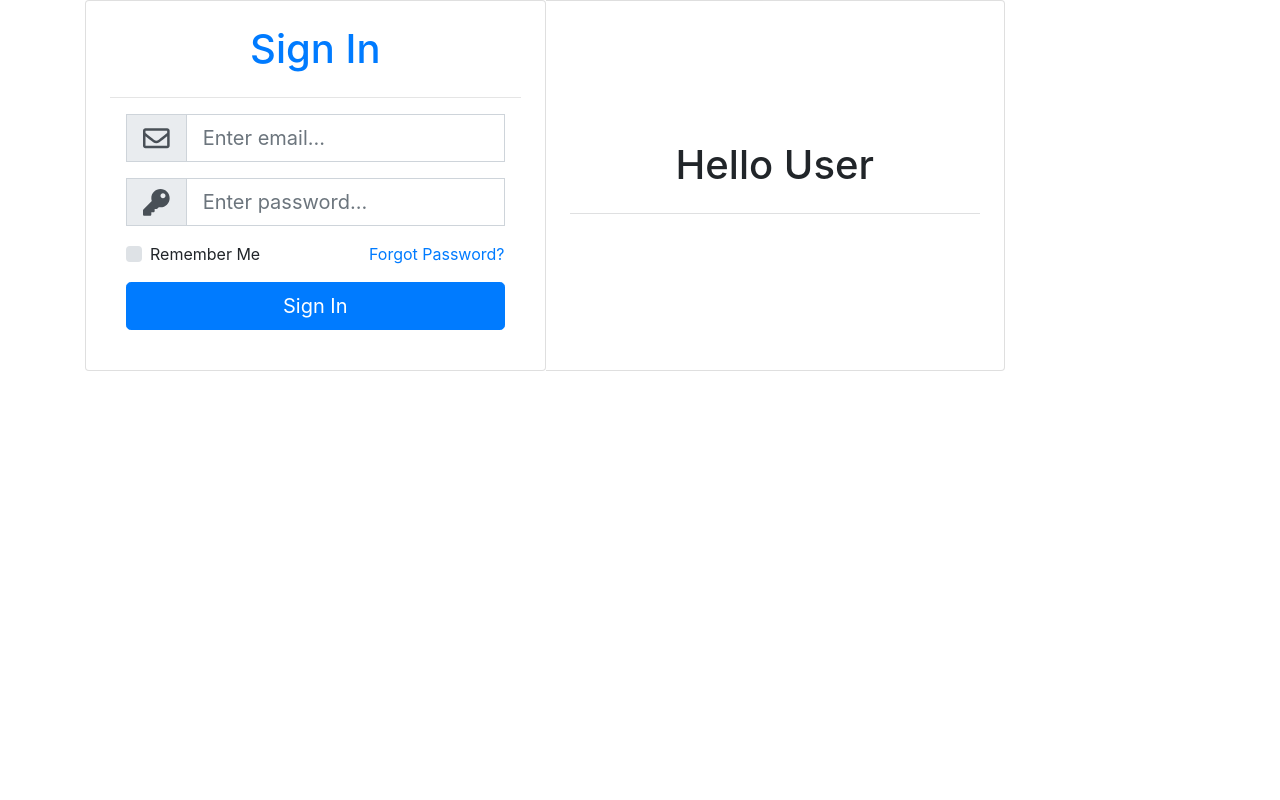
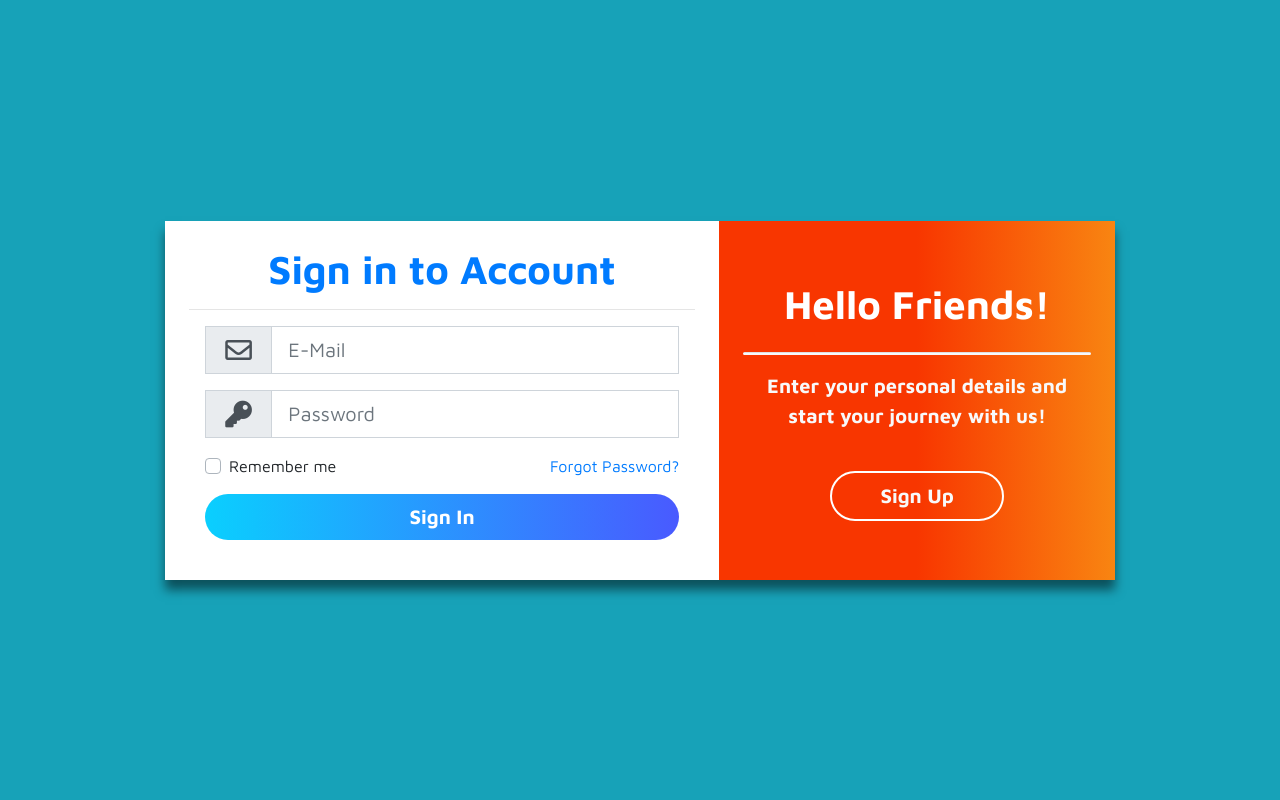
Before and after one commit to AbhayWebDev/php-projects, a PHP site: page / in a window 1280 px wide. Run offline with PHP 8.4, Linux system fonts and the light colour scheme; some libraries are stand-ins or nearby versions.

Commit message:
css file

```diff
--- /dev/null
+++ b/css/style.css
@@ -0,0 +1,48 @@
+@import url("https://fonts.googleapis.com/css?family=Maven+Pro:400,500,600,700,800,900&display=swap");
+* {
+    margin: 0;
+    padding: 0;
+    box-sizing: border-box;
+    font-family: "Maven Pro", sans-serif;
+}
+
+.wrapper {
+    height: 100vh;
+}
+
+.myColor {
+    background-image: linear-gradient(to right, #f83600 50%, #f9d423 150%);
+}
+
+.myShadow {
+    box-shadow: 0 10px 10px rgba(0, 0, 0, 0.5);
+}
+
+.myBtn {
+    border-radius: 50px;
+    font-weight: bold;
+    font-size: 20px;
+    background-image: linear-gradient(to right, #0acffe 0%, #495aff 100%);
+    border: none;
+}
+
+.myBtn:hover {
+    background-image: linear-gradient(to right, #495aff 0%, #0acffe 100%);
+}
+
+.myHr {
+    height: 2px;
+    border-radius: 100px;
+}
+
+.myLinkBtn {
+    border-radius: 100px;
+    width: 50%;
+    border: 2px solid #fff;
+}
+
+@media (max-width: 720px) {
+    .wrapper {
+        margin: 2px;
+    }
+}
--- a/index.php
+++ b/index.php
@@ -1,67 +1,148 @@
 <!DOCTYPE html>
 <html lang="en">
+
 <head>
-    <meta charset="UTF-8">
-    <meta http-equiv="X-UA-Compatible" content="IE=edge">
-    <meta name="viewport" content="width=device-width, initial-scale=1.0">
-    <title>Login</title>
-    <link rel="stylesheet" href="https://maxcdn.bootstrapcdn.com/bootstrap/4.0.0/css/bootstrap.min.css" integrity="sha384-Gn5384xqQ1aoWXA+058RXPxPg6fy4IWvTNh0E263XmFcJlSAwiGgFAW/dAiS6JXm" crossorigin="anonymous">
+    <meta charset="UTF-8" />
+    <meta name="viewport" content="width=device-width, initial-scale=1.0" />
+    <title>User Management System</title>
+    <!-- Bootstrap 4 CSS CDN -->
+    <link rel="stylesheet" href="https://cdnjs.cloudflare.com/ajax/libs/twitter-bootstrap/4.5.2/css/bootstrap.min.css" />
+    <!-- Fontawesome CSS CDN -->
+    <link rel="stylesheet" href="https://cdnjs.cloudflare.com/ajax/libs/font-awesome/5.14.0/css/all.min.css" />
+    <!-- Custom stylesheet -->
+    <link rel="stylesheet" href="css/style.css" />
 </head>
-<body>
 
+<body class="bg-info">
     <div class="container">
-        <div class="row jsutify-content-center wrapper" id="login-box">
-            <div class="col-lg-10 my-auto">
-                <div class="card-group">
-                    <div class="card rounded p-4">
-                        <h1 class="text-center text-primary">Sign In</h1>
-                        <hr class="my-3">
+        <!-- Login Form Start -->
+        <div class="row justify-content-center wrapper" id="login-box">
+            <div class="col-lg-10 my-auto myShadow">
+                <div class="row">
+                    <div class="col-lg-7 bg-white p-4">
+                        <h1 class="text-center font-weight-bold text-primary">Sign in to Account</h1>
+                        <hr class="my-3" />
                         <form action="#" method="post" class="px-3" id="login-form">
                             <div class="input-group input-group-lg form-group">
                                 <div class="input-group-prepend">
-                                    <span class="input-group-text rounded-0">
-                                        <i class="far fa-envelope fa-lg"></i>
-                                    </span>
+                                    <span class="input-group-text rounded-0"><i class="far fa-envelope fa-lg fa-fw"></i></span>
                                 </div>
-                                <input type="email" name="email" id="email" class="form-control rounded-0" placeholder="Enter email..." required>
+                                <input type="email" id="email" name="email" class="form-control rounded-0" placeholder="E-Mail" required />
                             </div>
                             <div class="input-group input-group-lg form-group">
                                 <div class="input-group-prepend">
-                                    <span class="input-group-text rounded-0">
-                                        <i class="fas fa-key fa-lg"></i>
-                                    </span>
+                                    <span class="input-group-text rounded-0"><i class="fas fa-key fa-lg fa-fw"></i></span>
                                 </div>
-                                <input type="password" name="password" id="password" class="form-control rounded-0" placeholder="Enter password..." required>
+                                <input type="password" id="password" name="password" class="form-control rounded-0" minlength="5" placeholder="Password" required autocomplete="off" />
                             </div>
-                            <div class="form-group">
+                            <div class="form-group clearfix">
                                 <div class="custom-control custom-checkbox float-left">
-                                    <input type="checkbox" name="rem" id="customCheck" class="custom-control-input">
-                                    <label for="customCheck" class="custom-control-label">Remember Me</label>
+                                    <input type="checkbox" class="custom-control-input" id="customCheck" name="rem" />
+                                    <label class="custom-control-label" for="customCheck">Remember me</label>
                                 </div>
                                 <div class="forgot float-right">
                                     <a href="#" id="forgot-link">Forgot Password?</a>
                                 </div>
-                                <div class="clearfix"></div>
                             </div>
                             <div class="form-group">
-                                <input type="submit" value="Sign In" id="login-btn" class="btn btn-primary btn-lg btn-block">
+                                <input type="submit" id="login-btn" value="Sign In" class="btn btn-primary btn-lg btn-block myBtn" />
                             </div>
                         </form>
-                    </div> <!--Left Card-->
-
-                    <div class="card justify-content-center rounded-right cardColor p-4">
-                        <h1 class="text-center">Hello User</h1>
-                        <hr class="my-3 bg-light">
+                    </div>
+                    <div class="col-lg-5 d-flex flex-column justify-content-center myColor p-4">
+                        <h1 class="text-center font-weight-bold text-white">Hello Friends!</h1>
+                        <hr class="my-3 bg-light myHr" />
+                        <p class="text-center font-weight-bolder text-light lead">Enter your personal details and start your journey with us!</p>
+                        <button class="btn btn-outline-light btn-lg align-self-center font-weight-bolder mt-4 myLinkBtn" id="register-link">Sign Up</button>
                     </div>
                 </div>
             </div>
-        </div> <!--End Login Box-->
+        </div>
+        <!-- Login Form End -->
+        <!-- Registration Form Start -->
+        <div class="row justify-content-center wrapper" id="register-box" style="display: none;">
+            <div class="col-lg-10 my-auto myShadow">
+                <div class="row">
+                    <div class="col-lg-5 d-flex flex-column justify-content-center myColor p-4">
+                        <h1 class="text-center font-weight-bold text-white">Welcome Back!</h1>
+                        <hr class="my-4 bg-light myHr" />
+                        <p class="text-center font-weight-bolder text-light lead">To keep connected with us please login with your personal info.</p>
+                        <button class="btn btn-outline-light btn-lg font-weight-bolder mt-4 align-self-center myLinkBtn" id="login-link">Sign In</button>
+                    </div>
+                    <div class="col-lg-7 bg-white p-4">
+                        <h1 class="text-center font-weight-bold text-primary">Create Account</h1>
+                        <hr class="my-3" />
+                        <form action="#" method="post" class="px-3" id="register-form">
+                            <div class="input-group input-group-lg form-group">
+                                <div class="input-group-prepend">
+                                    <span class="input-group-text rounded-0"><i class="far fa-user fa-lg fa-fw"></i></span>
+                                </div>
+                                <input type="text" id="name" name="name" class="form-control rounded-0" placeholder="Full Name" required />
+                            </div>
+                            <div class="input-group input-group-lg form-group">
+                                <div class="input-group-prepend">
+                                    <span class="input-group-text rounded-0"><i class="far fa-envelope fa-lg fa-fw"></i></span>
+                                </div>
+                                <input type="email" id="remail" name="email" class="form-control rounded-0" placeholder="E-Mail" required />
+                            </div>
+                            <div class="input-group input-group-lg form-group">
+                                <div class="input-group-prepend">
+                                    <span class="input-group-text rounded-0"><i class="fas fa-key fa-lg fa-fw"></i></span>
+                                </div>
+                                <input type="password" id="rpassword" name="password" class="form-control rounded-0" minlength="5" placeholder="Password" required />
+                            </div>
+                            <div class="input-group input-group-lg form-group">
+                                <div class="input-group-prepend">
+                                    <span class="input-group-text rounded-0"><i class="fas fa-key fa-lg fa-fw"></i></span>
+                                </div>
+                                <input type="password" id="cpassword" name="cpassword" class="form-control rounded-0" minlength="5" placeholder="Confirm Password" required />
+                            </div>
+                            <div class="form-group">
+                                <div id="passError" class="text-danger font-weight-bolder"></div>
+                            </div>
+                            <div class="form-group">
+                                <input type="submit" id="register-btn" value="Sign Up" class="btn btn-primary btn-lg btn-block myBtn" />
+                            </div>
+                        </form>
+                    </div>
+                </div>
+            </div>
+        </div>
+        <!-- Registration Form End -->
+        <!-- Forgot Password Form Start -->
+        <div class="row justify-content-center wrapper" id="forgot-box" style="display: none;">
+            <div class="col-lg-10 my-auto myShadow">
+                <div class="row">
+                    <div class="col-lg-7 bg-white p-4">
+                        <h1 class="text-center font-weight-bold text-primary">Forgot Your Password?</h1>
+                        <hr class="my-3" />
+                        <p class="lead text-center text-secondary">To reset your password, enter the registered e-mail adddress and we will send you password reset instructions on your e-mail!</p>
+                        <form action="#" method="post" class="px-3" id="forgot-form">
+                            <div id="forgotAlert"></div>
+                            <div class="input-group input-group-lg form-group">
+                                <div class="input-group-prepend">
+                                    <span class="input-group-text rounded-0"><i class="far fa-envelope fa-lg"></i></span>
+                                </div>
+                                <input type="email" id="femail" name="email" class="form-control rounded-0" placeholder="E-Mail" required />
+                            </div>
+                            <div class="form-group">
+                                <input type="submit" id="forgot-btn" value="Reset Password" class="btn btn-primary btn-lg btn-block myBtn" />
+                            </div>
+                        </form>
+                    </div>
+                    <div class="col-lg-5 d-flex flex-column justify-content-center myColor p-4">
+                        <h1 class="text-center font-weight-bold text-white">Reset Password!</h1>
+                        <hr class="my-4 bg-light myHr" />
+                        <button class="btn btn-outline-light btn-lg font-weight-bolder myLinkBtn align-self-center" id="back-link">Back</button>
+                    </div>
+                </div>
+            </div>
+        </div>
+        <!-- Forgot Password Form End -->
     </div>
 
-<!-- JS -->
-<script src="https://code.jquery.com/jquery-3.2.1.slim.min.js" integrity="sha384-KJ3o2DKtIkvYIK3UENzmM7KCkRr/rE9/Qpg6aAZGJwFDMVNA/GpGFF93hXpG5KkN" crossorigin="anonymous"></script>
-<script src="https://cdnjs.cloudflare.com/ajax/libs/popper.js/1.12.9/umd/popper.min.js" integrity="sha384-ApNbgh9B+Y1QKtv3Rn7W3mgPxhU9K/ScQsAP7hUibX39j7fakFPskvXusvfa0b4Q" crossorigin="anonymous"></script>
-<script src="https://maxcdn.bootstrapcdn.com/bootstrap/4.0.0/js/bootstrap.min.js" integrity="sha384-JZR6Spejh4U02d8jOt6vLEHfe/JQGiRRSQQxSfFWpi1MquVdAyjUar5+76PVCmYl" crossorigin="anonymous"></script>
-<script src="https://cdnjs.cloudflare.com/ajax/libs/font-awesome/5.15.2/js/all.min.js" integrity="sha512-UwcC/iaz5ziHX7V6LjSKaXgCuRRqbTp1QHpbOJ4l1nw2/boCfZ2KlFIqBUA/uRVF0onbREnY9do8rM/uT/ilqw==" crossorigin="anonymous"></script>
+    <!-- jQuery CDN -->
+    <script src="https://cdnjs.cloudflare.com/ajax/libs/jquery/3.5.1/jquery.min.js"></script>
+    <script src="js/app.js"></script>
 </body>
 </html>
--- /dev/null
+++ b/js/app.js
@@ -0,0 +1,18 @@
+$(function() {
+    $("#register-link").click(function() {
+        $("#login-box").hide();
+        $("#register-box").show();
+    });
+    $("#login-link").click(function() {
+        $("#login-box").show();
+        $("#register-box").hide();
+    });
+    $("#forgot-link").click(function() {
+        $("#login-box").hide();
+        $("#forgot-box").show();
+    });
+    $("#back-link").click(function() {
+        $("#login-box").show();
+        $("#forgot-box").hide();
+    });
+});
```
